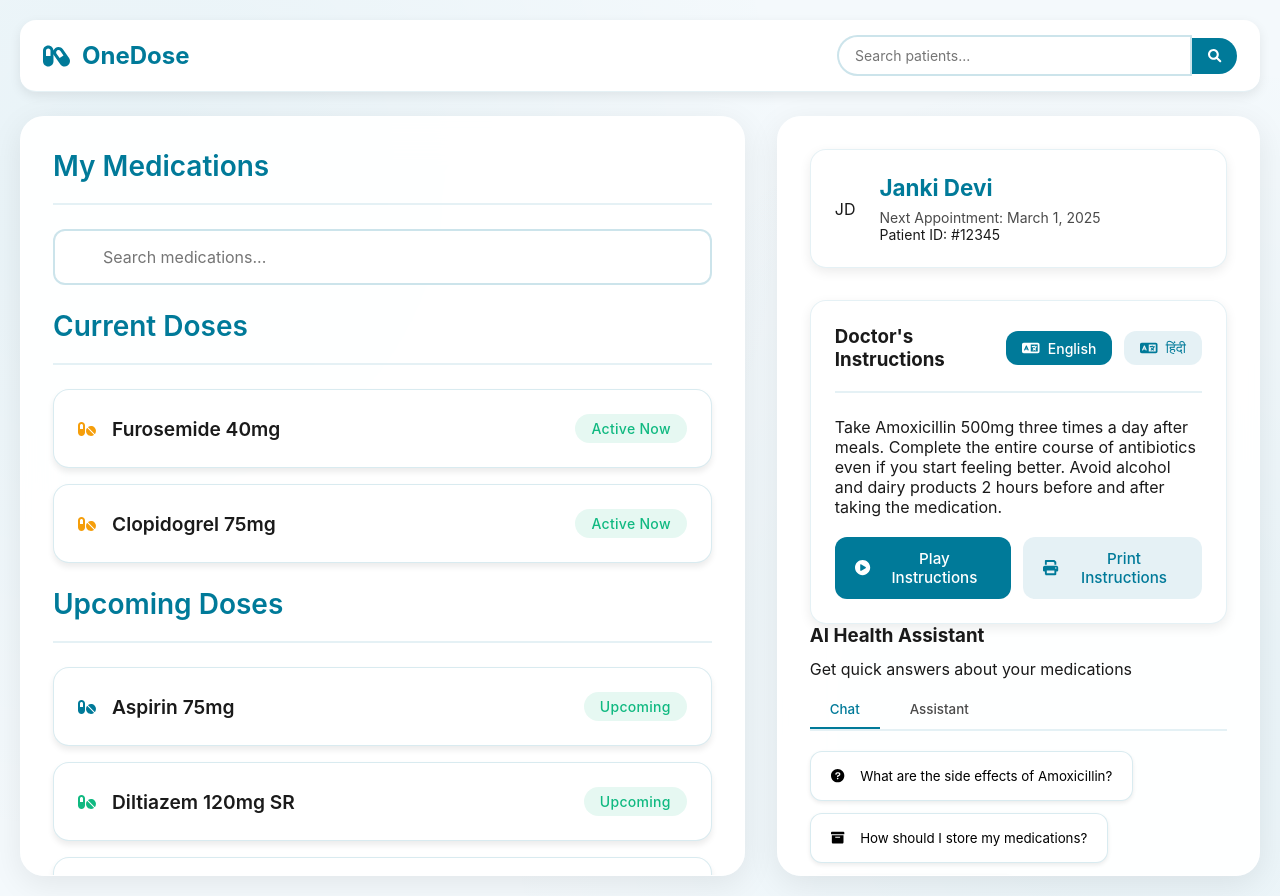
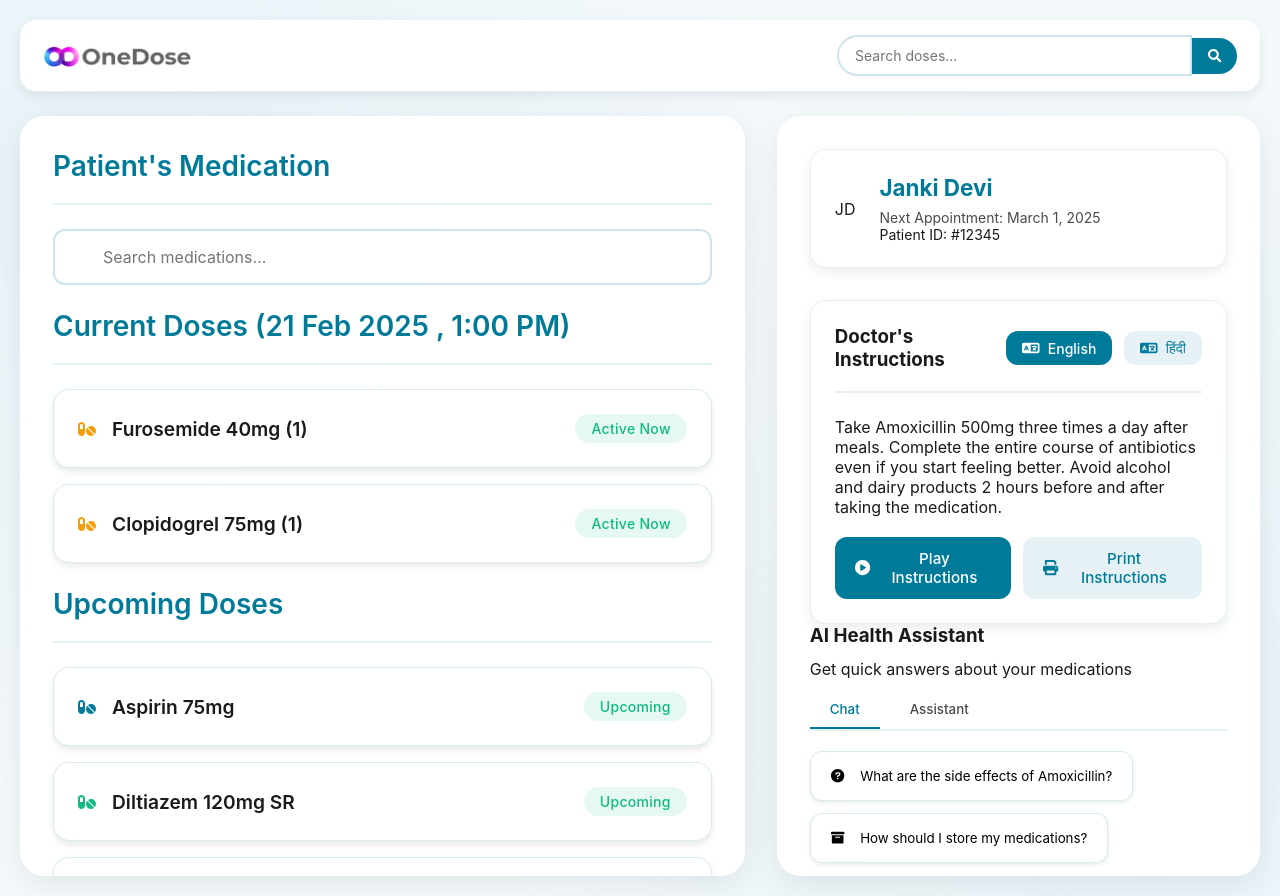
Before and after one commit to onedose/Patient-Chat, a plain HTML site: page index.html in a window 1280 px wide. Drawn offline with Linux system fonts and the light colour scheme.

Commit message:
Update UI with logo, refined search placeholders, and dose-specific labels

```diff
--- a/index.html
+++ b/index.html
@@ -641,6 +641,17 @@
             from { opacity: 0; }
             to { opacity: 1; }
         }
+
+        .navbar-brand img {
+            height: 40px;
+            max-width: 150px;
+            object-fit: contain;
+            transition: transform 0.3s ease;
+        }
+
+        .navbar-brand img:hover {
+            transform: scale(1.05);
+        }
     </style>
 
 
@@ -650,13 +661,12 @@
     <!-- New Navbar -->
     <nav class="navbar">
         <div class="navbar-brand">
-            <i class="fas fa-capsules"></i>
-            OneDose
+            <img src="logo.png" alt="OneDose Logo" style="height: 40px; margin-right: 10px;">
         </div>
         <div class="navbar-search">
             <input
                 type="text"
-                placeholder="Search patients..."
+                placeholder="Search doses..."
                 id="patientSearchInput"
                 onfocus="showPatientSearchPopup()"
             >
@@ -673,7 +683,7 @@
                 <input
                     type="text"
                     id="patientSearchPopupInput"
-                    placeholder="Search by name or ID"
+                    placeholder="Search by dose id or name"
                     oninput="filterPatients(this.value)"
                 >
                 <button class="close-popup-btn" onclick="closePatientSearchPopup()">
@@ -690,7 +700,7 @@
         <!-- Left Panel - Medicine List -->
         <div class="panel">
             <div class="panel-header">
-                <h2>My Medications</h2>
+                <h2>Patient's Medication</h2>
             </div>
 
             <div class="search-bar">
@@ -700,7 +710,7 @@
             <div class="medicine-list">
                 <!-- Current Doses (Afternoon Medications) -->
                 <div class="panel-header">
-                    <h2>Current Doses</h2>
+                    <h2>Current Doses (21 Feb 2025 , 1:00 PM)</h2>
                 </div>
                 <div class="time-group current-doses">
                     <!-- Furosemide -->
@@ -708,7 +718,7 @@
                         <div class="medicine-header">
                             <div class="medicine-title">
                                 <i class="fas fa-pills" style="color: var(--warning-color)"></i>
-                                <h3>Furosemide 40mg</h3>
+                                <h3>Furosemide 40mg (1)</h3>
                             </div>
                             <span class="medicine-badge badge-active">Active Now</span>
                         </div>
@@ -748,7 +758,7 @@
                         <div class="medicine-header">
                             <div class="medicine-title">
                                 <i class="fas fa-pills" style="color: var(--warning-color)"></i>
-                                <h3>Clopidogrel 75mg</h3>
+                                <h3>Clopidogrel 75mg (1)</h3>
                             </div>
                             <span class="medicine-badge badge-active">Active Now</span>
                         </div>
--- a/patient-search.js
+++ b/patient-search.js
@@ -73,7 +73,7 @@ function filterPatients(query) {
             <div class="patient-avatar">${patient.name.charAt(0)}</div>
             <div class="patient-details">
                 <h3>${patient.name}</h3>
-                <p>ID: ${patient.id} | Age: ${patient.age} | Gender: ${patient.gender}</p>
+                <p>Dose ID: ${patient.id} | Age: ${patient.age} | Gender: ${patient.gender}</p>
                 <p>Next Appointment: ${patient.nextAppointment}</p>
             </div>
         `;
```
Also changed, not shown: l2.webp (added), logo.png (added).
